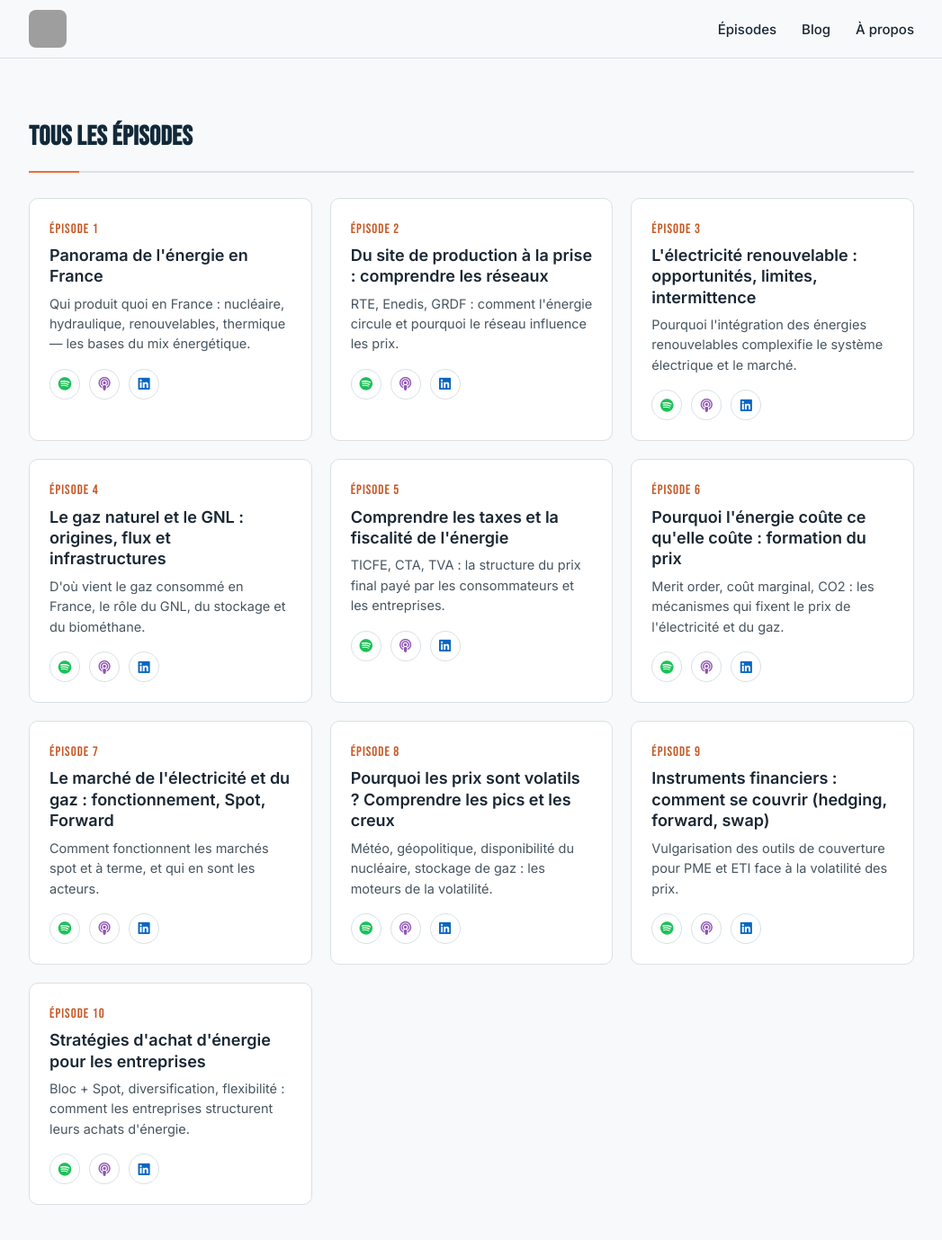
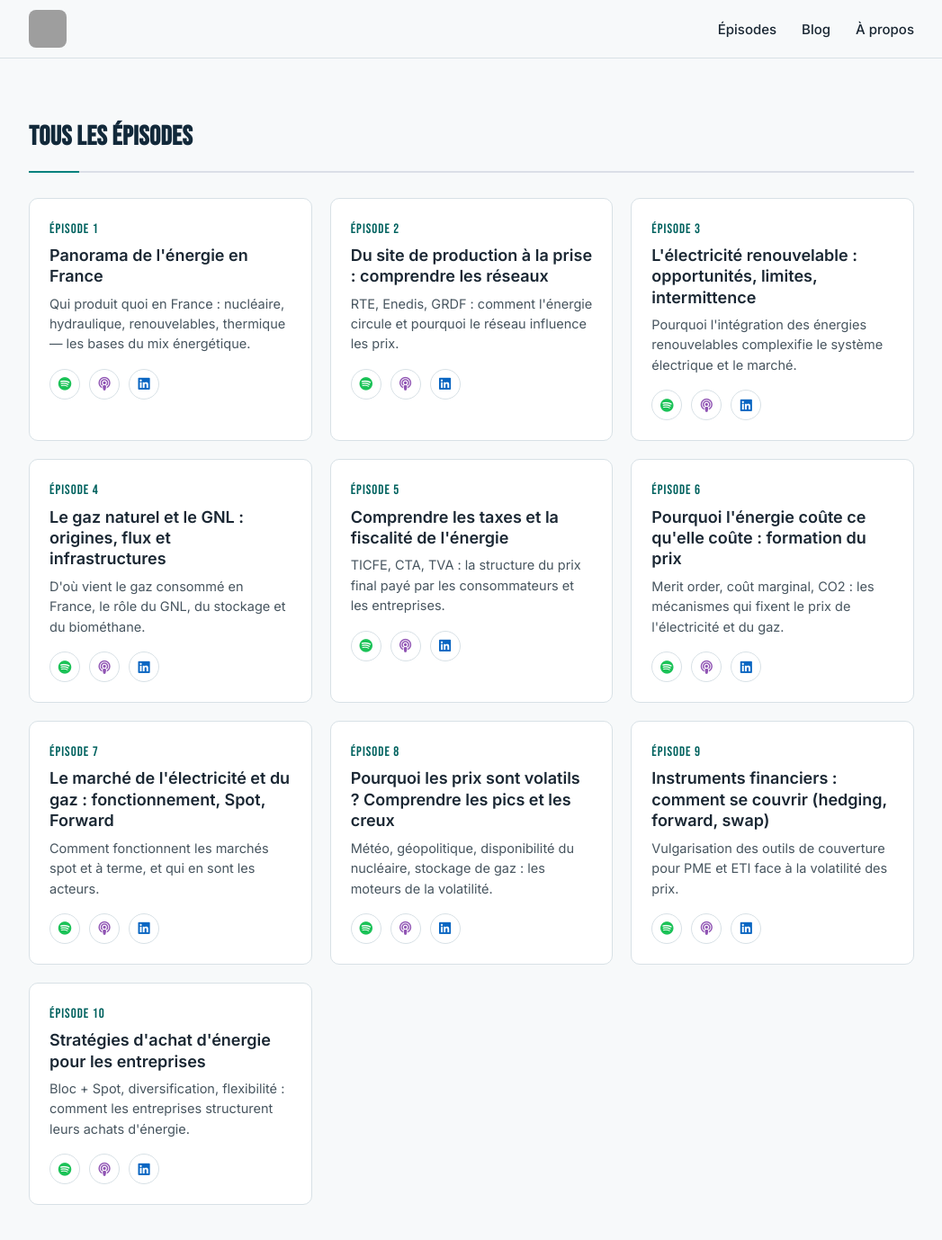
Before and after one commit to InsideEnergyMarkets/Inside-Energy-Markets, a Jekyll site: the page built from episodes/index.html, in a window 1280 px wide and 1400 px high. Shown: the top 1378 px of the window at 90% size, without its empty margins (116-1163 px from the left). Built offline with Jekyll 4.4.1, drawn with Linux system fonts in a browser that asks for light colours; grey boxes are pictures that could not be loaded.

Commit message:
Update style.css

```diff
--- a/assets/css/style.css
+++ b/assets/css/style.css
@@ -371,76 +371,83 @@
 }
 
 /* ================================================================
-   UPGRADE — plus de caractère visuel
+   UPGRADE — plus de caractère visuel, palette sobre et élégante
    ================================================================ */
 
 :root {
-  --coral: #e8703a;
-  --coral-deep: #c85a28;
-  --teal: #1f8a70;
+  --deep: #17255f;
+  --teal: #00817d;
+  --teal-deep: #00625f;
 }
 
-/* --- Eyebrow devient un vrai badge --- */
+/* --- Eyebrow devient un badge discret --- */
 .eyebrow {
   display: inline-flex;
   align-items: center;
   gap: 8px;
-  background: rgba(18, 41, 58, 0.08);
-  border: 1px solid rgba(18, 41, 58, 0.15);
+  background: rgba(23, 37, 95, 0.06);
+  border: 1px solid rgba(23, 37, 95, 0.18);
   padding: 6px 14px;
   border-radius: 999px;
   font-size: 12.5px;
   letter-spacing: 0.5px;
+  color: var(--deep);
 }
 .eyebrow::before {
   content: "";
   width: 6px;
   height: 6px;
   border-radius: 50%;
-  background: var(--coral);
+  background: var(--teal);
   display: inline-block;
 }
 
-/* --- Boutons plus vivants --- */
+/* --- Boutons : marine dominant, sarcelle en accent --- */
 .btn-primary {
-  background: var(--coral);
-  box-shadow: 0 6px 20px rgba(232, 112, 58, 0.35);
+  background: var(--deep);
+  box-shadow: 0 6px 20px rgba(23, 37, 95, 0.28);
   transition: transform 0.15s ease, box-shadow 0.15s ease, background 0.15s ease;
 }
 .btn-primary:hover {
-  background: var(--coral-deep);
+  background: #101c47;
   transform: translateY(-1px);
-  box-shadow: 0 8px 24px rgba(232, 112, 58, 0.45);
+  box-shadow: 0 8px 24px rgba(23, 37, 95, 0.38);
 }
 
 .btn-ghost {
-  transition: transform 0.15s ease;
+  border-color: rgba(23, 37, 95, 0.3);
+  color: var(--deep);
+  transition: transform 0.15s ease, border-color 0.15s ease;
 }
 .btn-ghost:hover {
   transform: translateY(-1px);
+  border-color: var(--teal);
 }
 
 /* --- Séparateur net entre hero et le reste --- */
 .hero {
-  border-bottom: 3px solid var(--coral);
+  border-bottom: 3px solid var(--deep);
 }
 
-/* --- Cartes épisodes/posts : relief au survol --- */
+/* --- Cartes épisodes/posts : relief discret au survol --- */
 .card,
 .market-card {
   transition: transform 0.18s ease, box-shadow 0.18s ease, border-color 0.18s ease;
 }
 .card:hover {
   transform: translateY(-3px);
-  box-shadow: 0 14px 32px rgba(18, 41, 58, 0.12);
-  border-color: rgba(18, 41, 58, 0.15);
+  box-shadow: 0 14px 32px rgba(23, 37, 95, 0.10);
+  border-color: rgba(23, 37, 95, 0.18);
 }
 
 .card .num {
-  color: var(--coral-deep);
+  color: var(--teal-deep);
 }
 
-/* --- Cartes marché : une couleur par donnée --- */
+.listen-links a.spotify:hover,
+footer .socials a.spotify:hover { border-color: var(--teal); }
+
+/* --- Cartes marché : marine + sarcelle, sans surcharge de couleurs --- */
 .market-card {
   border-top: 4px solid var(--line);
   position: relative;
@@ -448,22 +455,22 @@
 }
 .market-card:hover {
   transform: translateY(-3px);
-  box-shadow: 0 14px 32px rgba(18, 41, 58, 0.12);
+  box-shadow: 0 14px 32px rgba(23, 37, 95, 0.10);
 }
 
-.market-card--oil { border-top-color: var(--coral); }
-.market-card--oil .market-value { color: var(--coral-deep); }
+.market-card--oil { border-top-color: var(--deep); }
+.market-card--oil .market-value { color: var(--deep); }
 
 .market-card--power { border-top-color: var(--teal); }
-.market-card--power .market-value { color: var(--teal); }
+.market-card--power .market-value { color: var(--teal-deep); }
 
 .market-card--mix { border-top-color: var(--navy); }
 .market-card--mix .market-value { color: var(--navy-deep); }
 
-/* --- Section headers avec un trait d'accent --- */
+/* --- Section headers avec un trait d'accent sarcelle, discret --- */
 .section-head {
   border-bottom-width: 2px;
-  border-bottom-color: rgba(18, 41, 58, 0.12);
+  border-bottom-color: rgba(23, 37, 95, 0.12);
   position: relative;
 }
 .section-head::after {
@@ -473,15 +480,15 @@
   bottom: -2px;
   width: 56px;
   height: 2px;
-  background: var(--coral);
+  background: var(--teal);
 }
 
-/* --- Alternance de fond plus marquée --- */
+/* --- Alternance de fond, tres subtile --- */
 section.block.alt {
   background: linear-gradient(180deg, var(--paper-dim) 0%, #e7edf0 100%);
 }
 
-/* --- Liens d'écoute : leger scale au survol --- */
+/* --- Liens d'écoute : leger relief au survol --- */
 .listen-links a,
 footer .socials a {
   transition: transform 0.15s ease, border-color 0.15s ease, background 0.15s ease;
```
